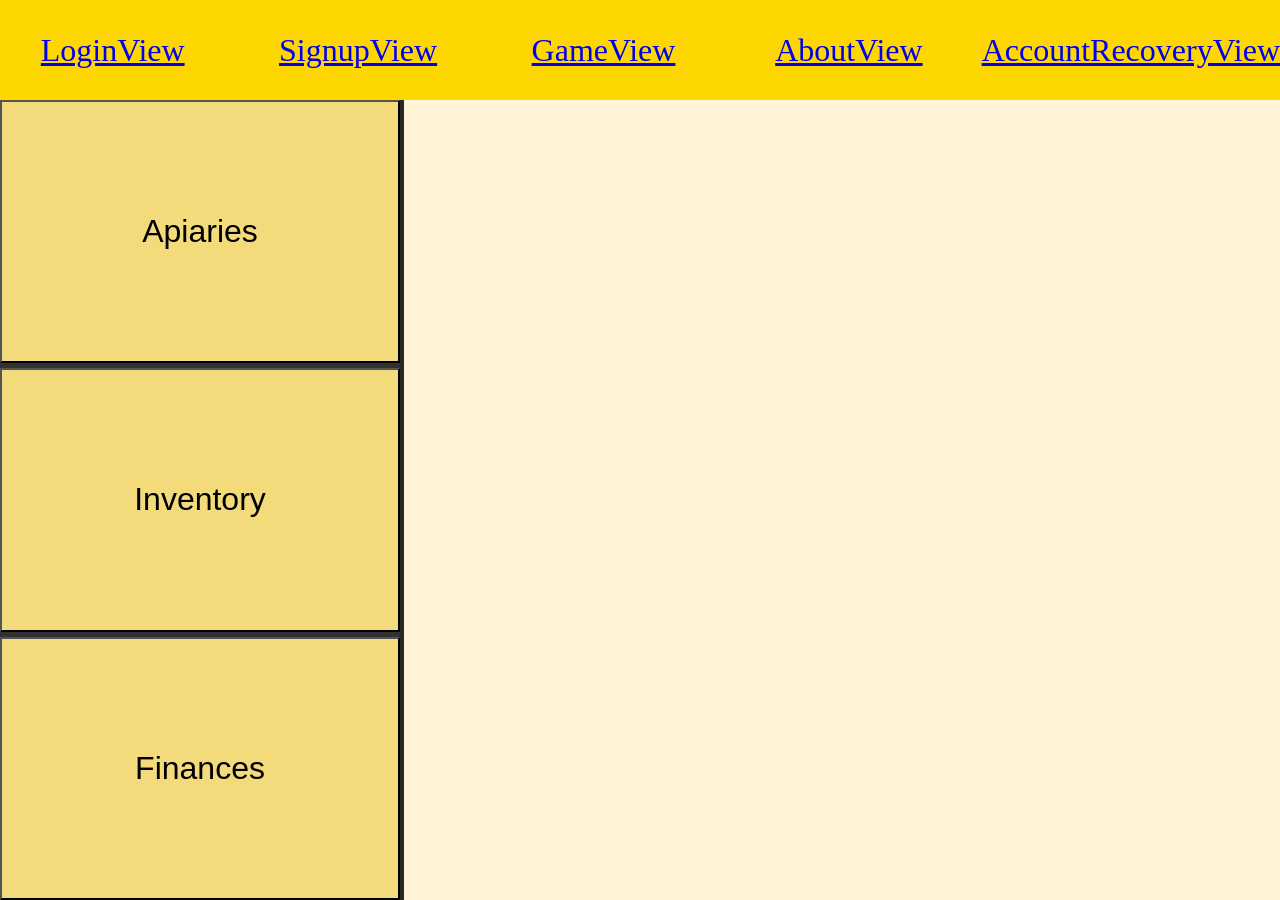
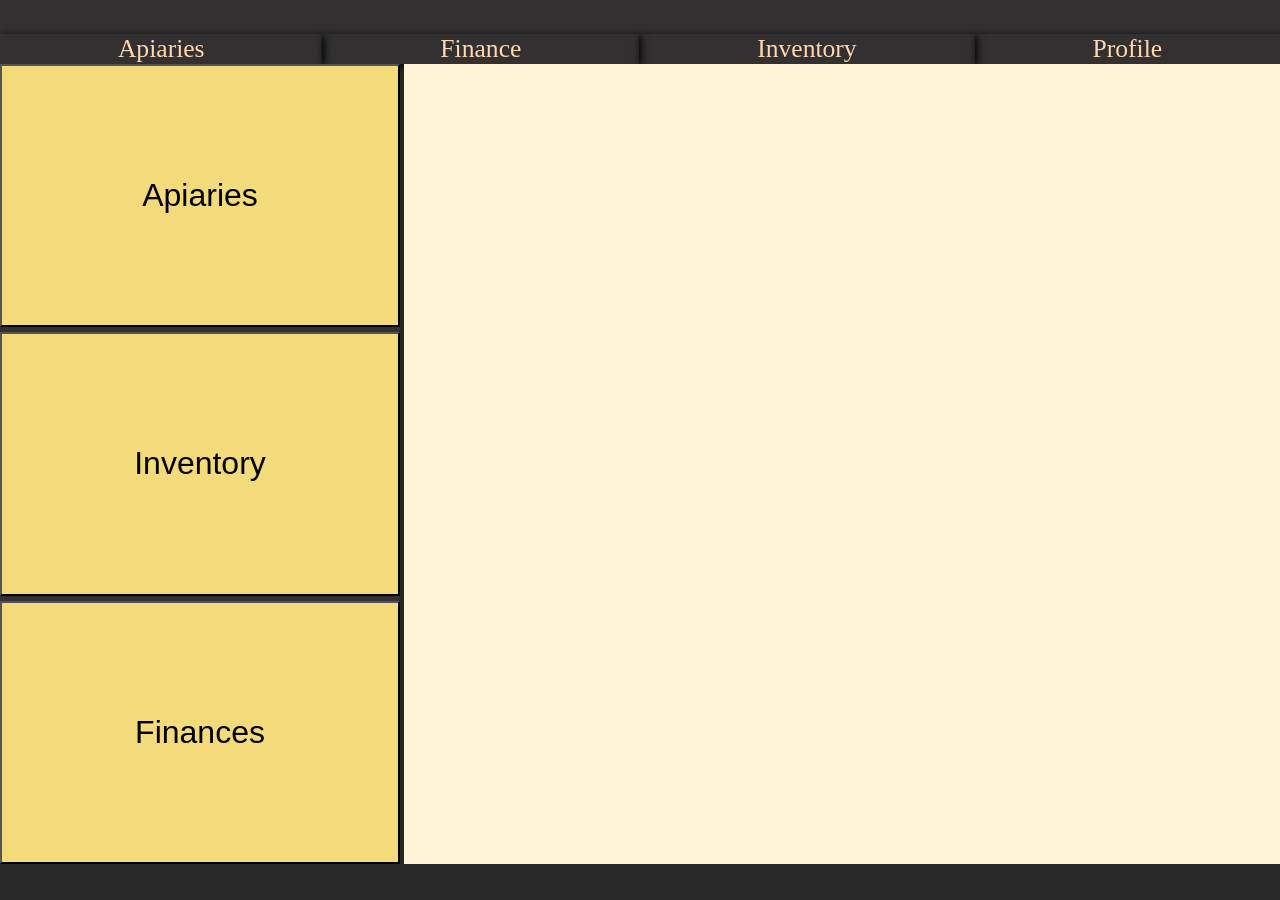
Before and after one commit to adryum/honeyBee, a Vue app: page / in a window 1280 px wide. After the commit the page ends 864 px from the top, so only its background shows below. Built offline with nearby package versions, Linux system fonts and the light colour scheme.

Commit message:
home view changes

```diff
--- a/src/App.vue
+++ b/src/App.vue
@@ -1,6 +1,5 @@
 <script setup>
 import { RouterView } from 'vue-router'
-// RouterLink,
 </script>
 
 <template>
--- /dev/null
+++ b/src/ui/components/HomeHeader.vue
@@ -0,0 +1,37 @@
+<script setup>
+
+</script>
+
+<template>
+<div class="header-container">
+  <RouterLink class="choice" to="apiaries">Apiaries</RouterLink>
+  <RouterLink class="choice selected" to="finance">Finance</RouterLink>
+  <RouterLink class="choice" to="inventory">Inventory</RouterLink>
+  <RouterLink class="choice" to="profile">Profile</RouterLink>
+</div>
+</template>
+
+<style scoped>
+.header-container {
+  display: flex;
+  justify-content: space-evenly;
+  align-items: flex-end;
+
+  width: 100%;
+  height: 5vw;
+
+  background: #323030;
+}
+.choice {
+  display: flex;
+  justify-content: center;
+  flex: auto;
+  font-size: 2vw;
+  color: #ffd7b1;
+  text-decoration: none;
+  box-shadow: black 2px 2px 8px 0;
+}
+.choice:hover {
+  box-shadow: black 2px 2px 8px 0 inset;
+}
+</style>
--- a/src/ui/views/TrueHomeView.vue
+++ b/src/ui/views/TrueHomeView.vue
@@ -6,6 +6,7 @@ import {DeskView} from "@/main.js";
 import ItemCard from "@/ui/components/cards/ItemCard.vue";
 import HiveCard from "@/ui/components/cards/HiveCard.vue";
 import ApiaryCard from "@/ui/components/cards/ApiaryCard.vue";
+import HomeHeader from "@/ui/components/HomeHeader.vue";
 
 let currentView = ref(DeskView.Home)
 function setView(view) {
@@ -30,13 +31,7 @@ const viewChoices = [
 </script>
 
 <template>
-  <header class="header">
-    <RouterLink to="login">LoginView</RouterLink>
-    <RouterLink to="signup">SignupView</RouterLink>
-    <RouterLink to="game">GameView</RouterLink>
-    <RouterLink to="about">AboutView</RouterLink>
-    <RouterLink to="accountRecovery">AccountRecoveryView</RouterLink>
-  </header>
+  <HomeHeader/>
   <main>
     <div class="view-choice">
       <button v-for="(view, i) in viewChoices" :key="i"
```
Also changed, not shown: src/ui/components/HiveLayer.vue (added, +22 -0 lines).
